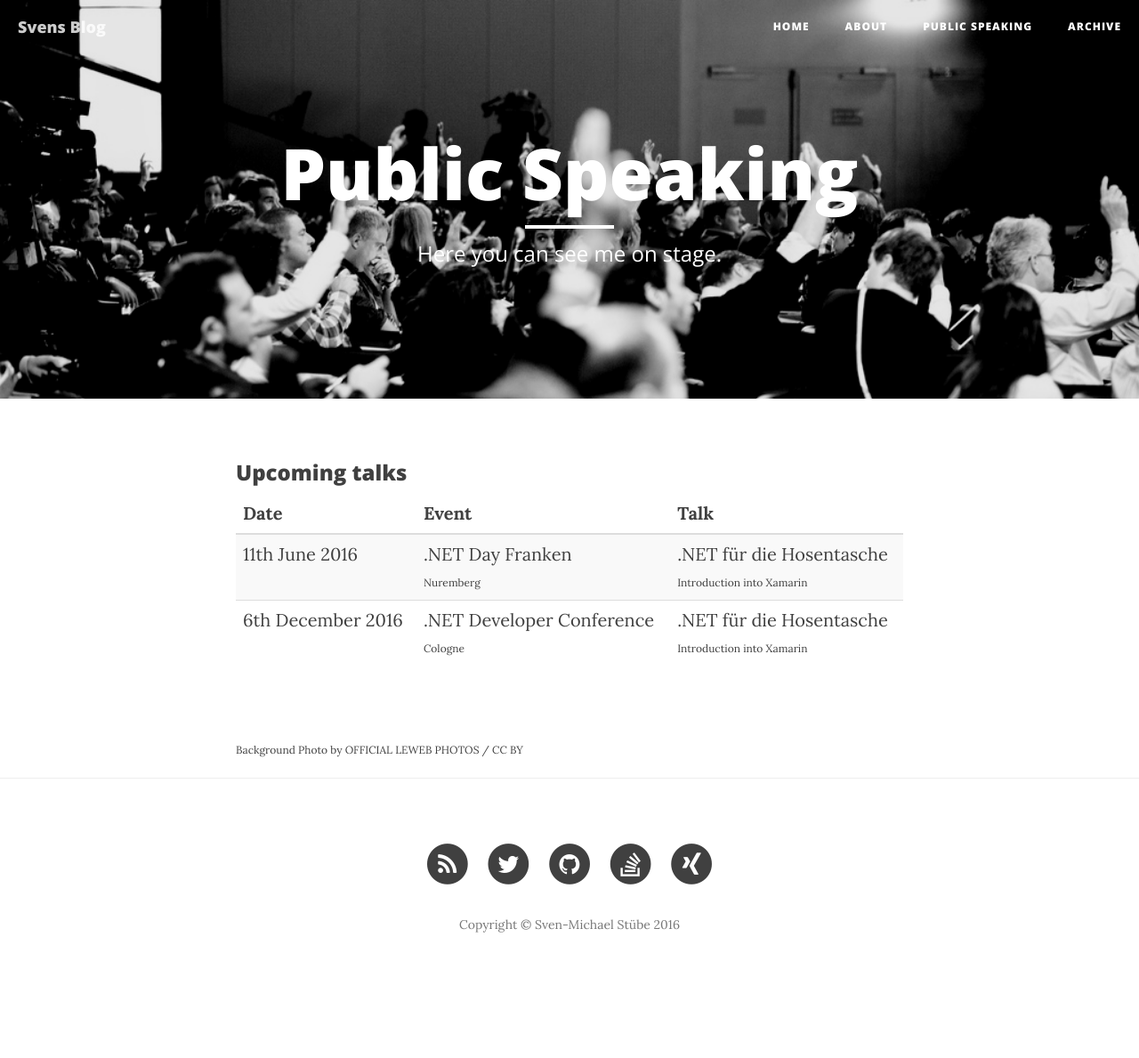
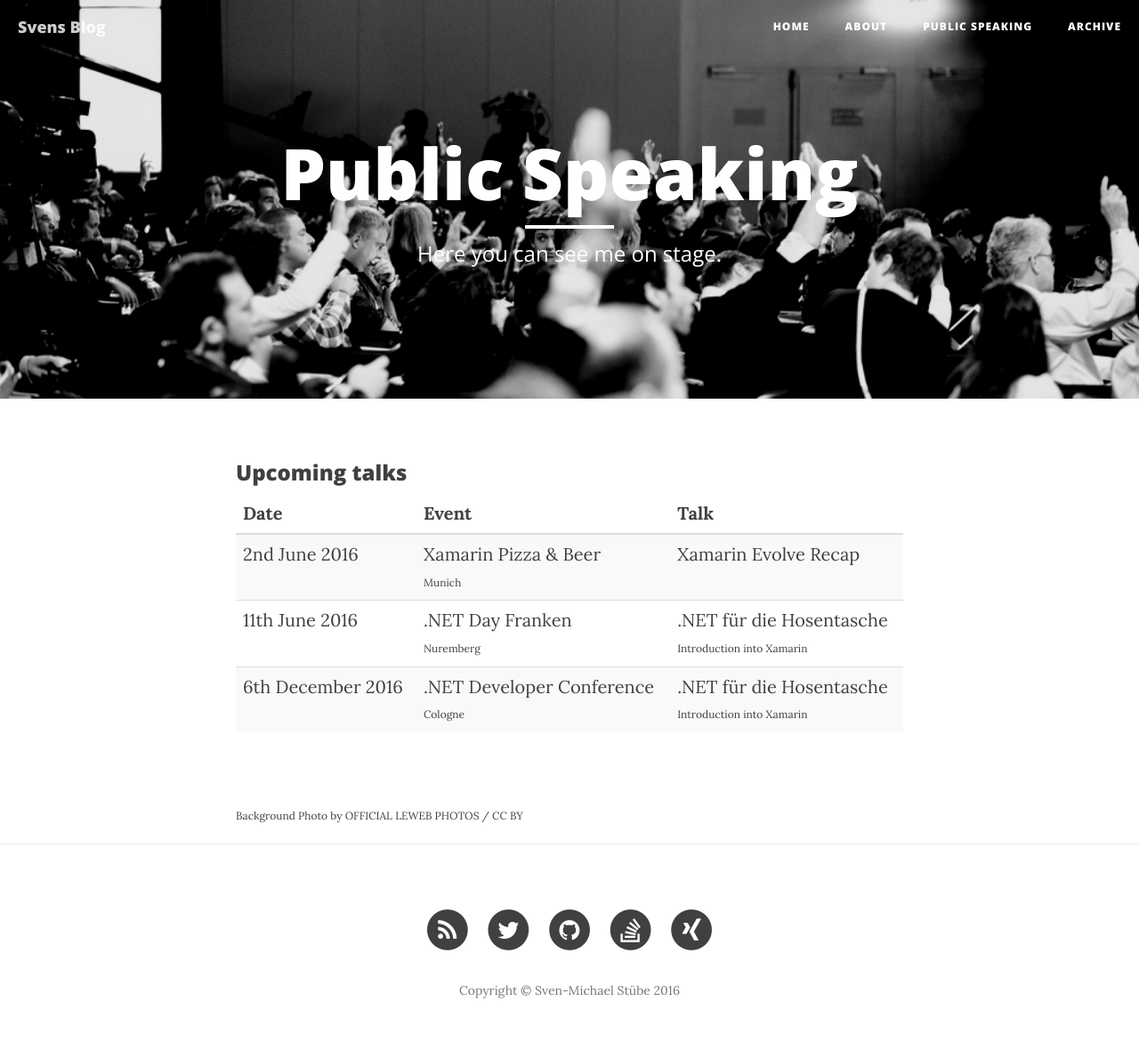
Before and after one commit to smstuebe/smstuebe.github.io, a Jekyll site: the page built from speaking.html, in a window 1280 px wide. Shown: the whole page at 89% size. Built offline with Jekyll 4.4.1, drawn with Linux system fonts in a browser that asks for light colours; nearby versions of some CDN libraries; before the commit the page ends 1115 px from its top, so only the background shows below that.

Commit message:
added Evolve recap speaking

```diff
--- a/speaking.html
+++ b/speaking.html
@@ -19,6 +19,11 @@
       </tr>
     </thead>
     <tbody>
+	<tr>
+      <td>2nd June 2016</td>
+        <td><a href="http://www.meetup.com/de-DE/MunichXamarinNET/events/231340078" target="_blank">Xamarin Pizza & Beer</a><small><br>Munich</small></td>
+        <td>Xamarin Evolve Recap</td>
+      </tr>
       <tr>
         <td>11th June 2016</td>
         <td><a href="http://dotnet-day-franken.de/en/" target="_blank">.NET Day Franken</a><small><br>Nuremberg</small></td>
```
